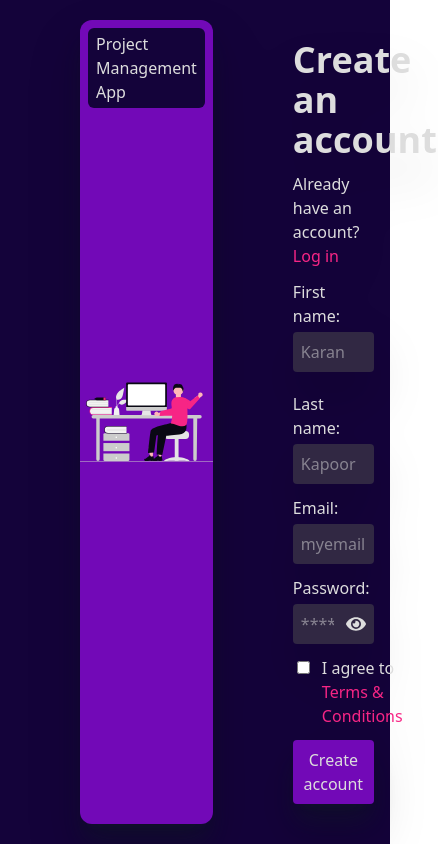
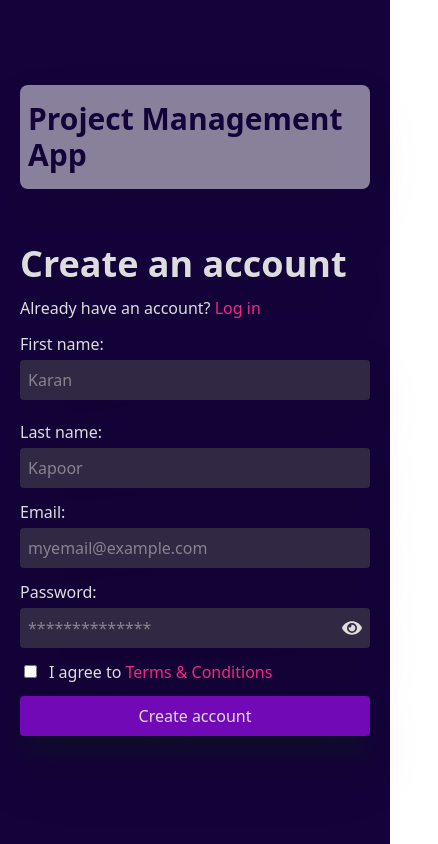
Before and after one commit to Honey-Sharma-git/project-management-app, a React (Vite) app: page /signup in a window 390 px wide. Shown: the whole page, 438 px wide, since content can reach past the window. Built offline with nearby package versions, Linux system fonts and the light colour scheme.

Commit message:
Fix responsiveness of login and signup pages

```diff
--- a/src/pages/login/Login.jsx
+++ b/src/pages/login/Login.jsx
@@ -11,16 +11,23 @@ export const Login = () => {
     });
   }
   return (
-    <main className="flex flex-row justify-center items-center min-h-screen p-5 pl-20 bg-[var(--color-dark-navy)]">
-      <article className="w-full rounded-xl flex flex-row gap-20 drop-shadow-2xl min-h-[90vh] text-[var(--text-color-gray)]">
-        <section className=" login-bg-img w-1/2 p-2 rounded-xl shadow-xl shadow-gray-900/50">
+    <main className="flex flex-row justify-center items-center min-h-screen p-5 sm:pl-5 md:pl-20 bg-[var(--color-dark-navy)]">
+      <article className="w-full rounded-xl flex flex-row sm:gap-5 md:gap-20 drop-shadow-2xl min-h-[90vh] text-[var(--text-color-gray)]">
+        <section className="hidden sm:block login-bg-img w-1/2 p-2 rounded-xl shadow-xl shadow-gray-900/50">
           <Link to={"/"}>
             <h2 className="  bg-[var(--color-dark-navy)] p-1 rounded-md px-2 w-fit">
               Project Management App
             </h2>
           </Link>
         </section>
-        <section className="p-5 pl-0 pr-16 w-1/2 flex flex-col gap-3 justify-center">
+        <section className="sm:p-0 md:pl-5  pl-0 sm:pr-0 md:pr-16  w-full sm:w-1/2 flex flex-col gap-3 sm:justify-center">
+          <div className="sm:hidden flex flex-col h-1/4 justify-center items-center rounded-lg ">
+            <Link to={"/"}>
+              <h2 className="text-3xl p-4 text-[var(--color-dark-navy)] font-bold sm:p-1 rounded-lg px-2 w-fit backdrop-blur-2xl bg-white/50 ">
+                Project Management App
+              </h2>
+            </Link>
+          </div>
           <h1 className="text-4xl font-bold">Log in</h1>
           <form className="flex flex-col gap-3 ">
             <div className="flex flex-col gap-1">
--- a/src/pages/login/Signup.jsx
+++ b/src/pages/login/Signup.jsx
@@ -11,16 +11,23 @@ export const Signup = () => {
     });
   }
   return (
-    <main className="flex flex-row justify-center items-center min-h-screen p-5 pl-20 bg-[var(--color-dark-navy)]">
-      <article className="w-full rounded-xl flex flex-row gap-20 drop-shadow-2xl min-h-[90vh] text-[var(--text-color-gray)]">
-        <section className="signup-bg-img w-1/2 p-2 rounded-xl shadow-xl shadow-gray-900/50">
+    <main className="flex flex-row justify-center items-center min-h-screen p-5 sm:pl-5 md:pl-20 bg-[var(--color-dark-navy)]">
+      <article className="w-full rounded-xl flex flex-row sm:gap-5 md:gap-20 drop-shadow-2xl min-h-[90vh] text-[var(--text-color-gray)]">
+        <section className="hidden sm:block signup-bg-img w-1/2 p-2 rounded-xl shadow-xl shadow-gray-900/50">
           <Link to={"/"}>
             <h2 className="  bg-[var(--color-dark-navy)] p-1 rounded-md px-2 w-fit">
               Project Management App
             </h2>
           </Link>
         </section>
-        <section className="p-5 pl-0 pr-16 w-1/2 flex flex-col gap-3 justify-center">
+        <section className="sm:p-0 md:pl-5  pl-0 sm:pr-0 md:pr-16  w-full sm:w-1/2 flex flex-col gap-3 sm:justify-center">
+          <div className="sm:hidden flex flex-col h-1/4 justify-center items-center rounded-lg ">
+            <Link to={"/"}>
+              <h2 className="text-3xl p-4 text-[var(--color-dark-navy)] font-bold sm:p-1 rounded-lg px-2 w-fit backdrop-blur-2xl bg-white/50 ">
+                Project Management App
+              </h2>
+            </Link>
+          </div>
           <h1 className="text-4xl font-bold">Create an account</h1>
           <p>
             <span>Already have an account? </span>
--- a/vite.config.js
+++ b/vite.config.js
@@ -5,4 +5,8 @@ import tailwindcss from "@tailwindcss/vite";
 // https://vite.dev/config/
 export default defineConfig({
   plugins: [react(), tailwindcss()],
+  server: {
+    host: true, // Exposes the dev server to the local network
+    port: 5173, // You can change this port if needed
+  },
 });
```
